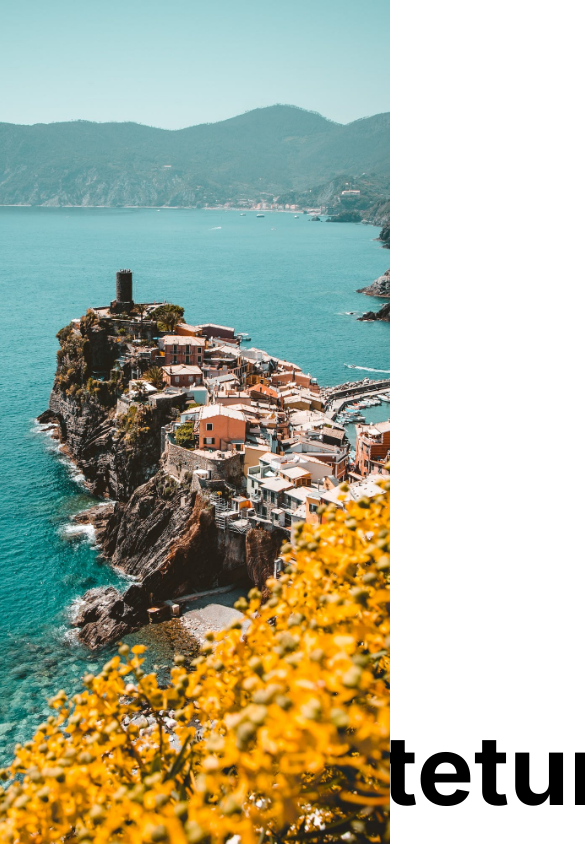
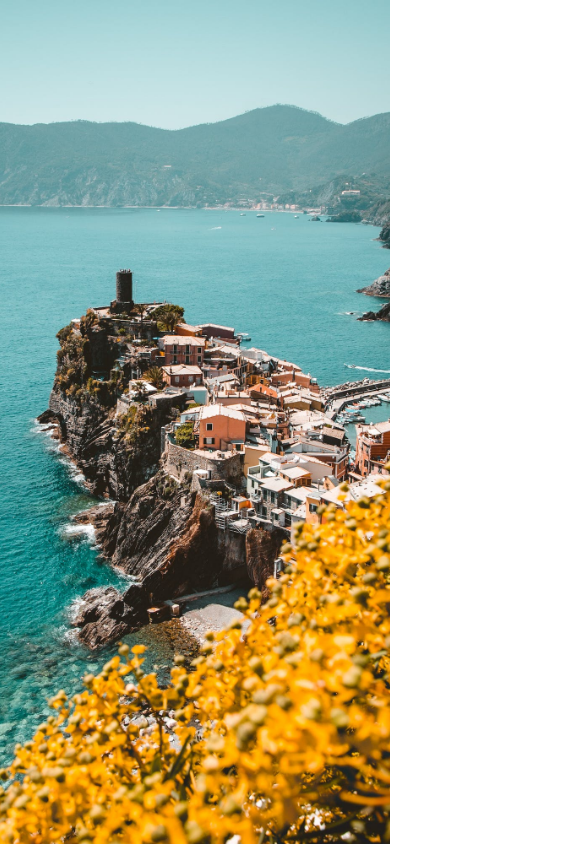
Before and after one commit to vishal9044singh/next-fullstack, a Next.js app: page / in a window 390 px wide. Shown: the top 844 px of the page, 585 px wide, since content can reach past the window. Built offline with nearby package versions, Linux system fonts and the light colour scheme.

Commit message:
Update featured.module.css

```diff
--- a/src/app/components/featured/featured.module.css
+++ b/src/app/components/featured/featured.module.css
@@ -3,7 +3,7 @@
 }
 
 .title {
-    font-size: 96px;
+    font-size: 50px;
 }
 
 .post {
@@ -29,3 +29,40 @@
     flex-direction: column;
     gap: 20px
 }
+
+.button {
+    padding: 16px 20px;
+    border: none;
+    border-radius: 5px;
+    background-color: grey;
+    width: max-content;
+    cursor: pointer;
+}
+
+@media screen and (max-width:1280px) {
+    .title {
+        font-size: 40px;
+    }
+}
+
+@media screen and (max-width:1024px) {
+    .title {
+        font-size: 40px;
+    }
+
+    .imgContainer {
+        display: none;
+    }
+}
+
+@media screen and (max-width:768px) {
+    .title {
+        font-size: 35px;
+    }
+}
+
+@media screen and (max-width:640px) {
+    .title {
+        font-size: 30px;
+    }
+}
```
